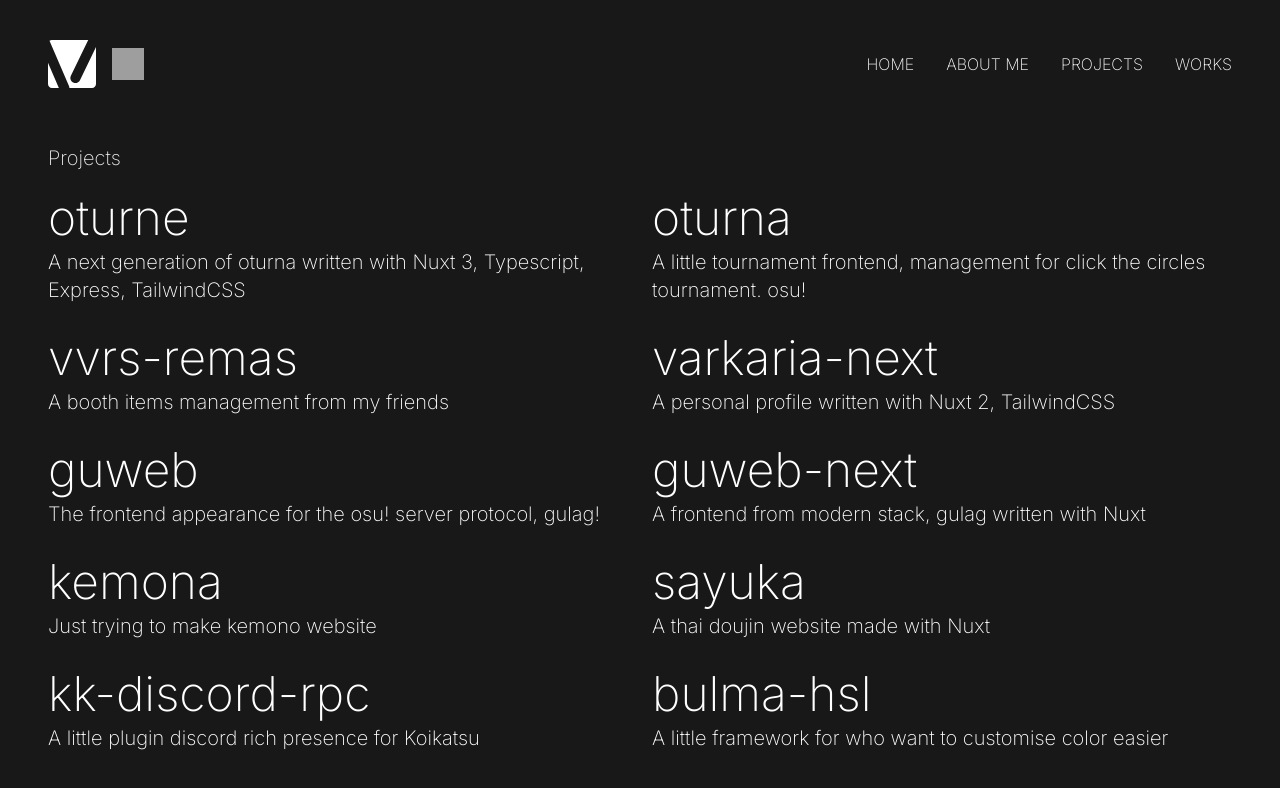
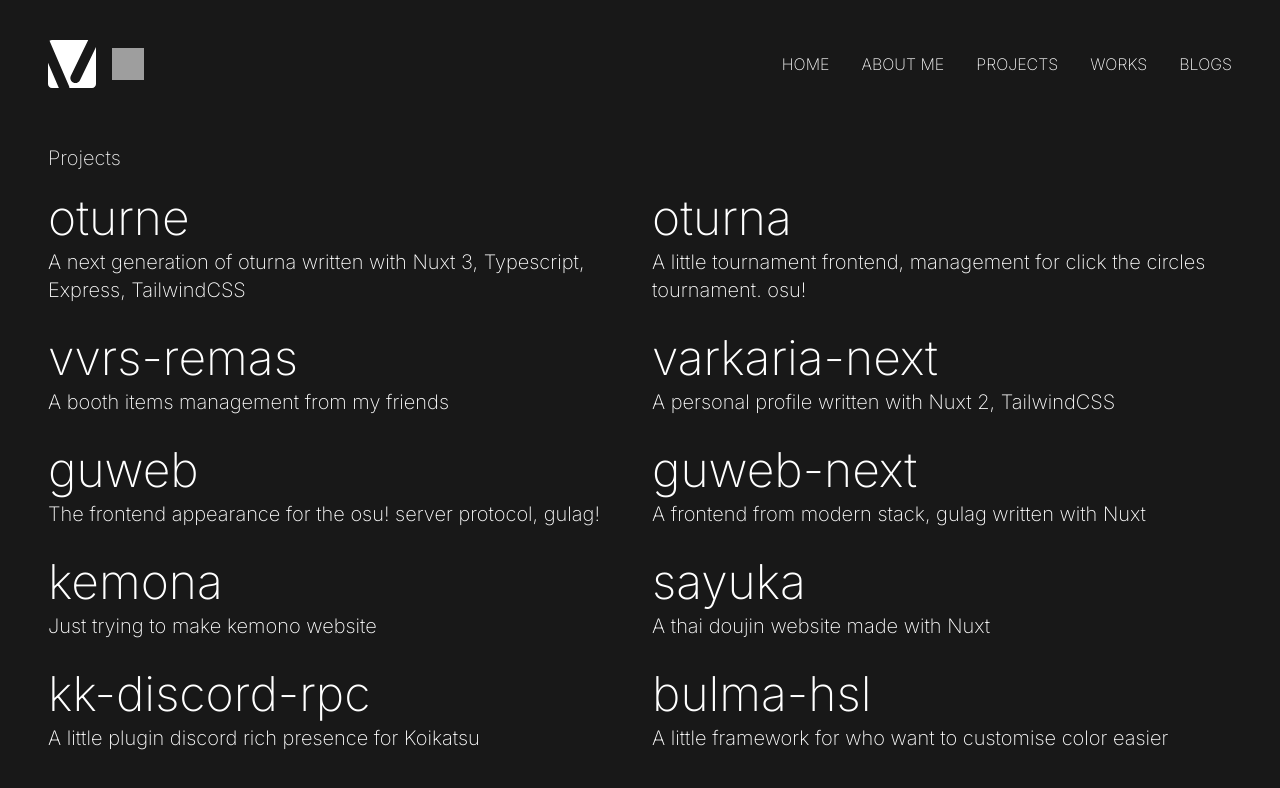
Before and after one commit to varkaria/profile-front, a Next.js app: page /projects in a window 1280 px wide. Shown: the top 788 px of the page. Built offline with nearby package versions, Linux system fonts and the light colour scheme; grey boxes are pictures that could not be loaded.

Commit message:
chore(app): add blogs navigation

```diff
--- a/pages/_app.tsx
+++ b/pages/_app.tsx
@@ -85,6 +85,7 @@ function MyApp({ Component, pageProps, router }: AppProps) {
             <Link href="/about">ABOUT ME</Link>
             <Link href="/projects">PROJECTS</Link>
             <Link href="/works">WORKS</Link>
+            <a href="https://blog.varkaria.tech">BLOGS</a>
           </div>
 
           <div
```
